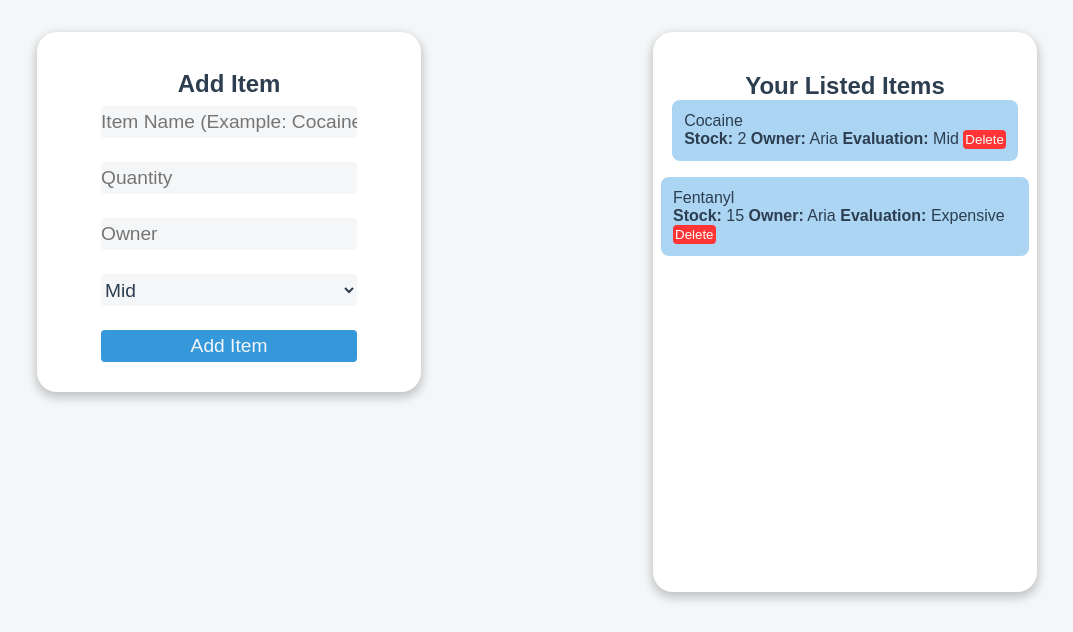
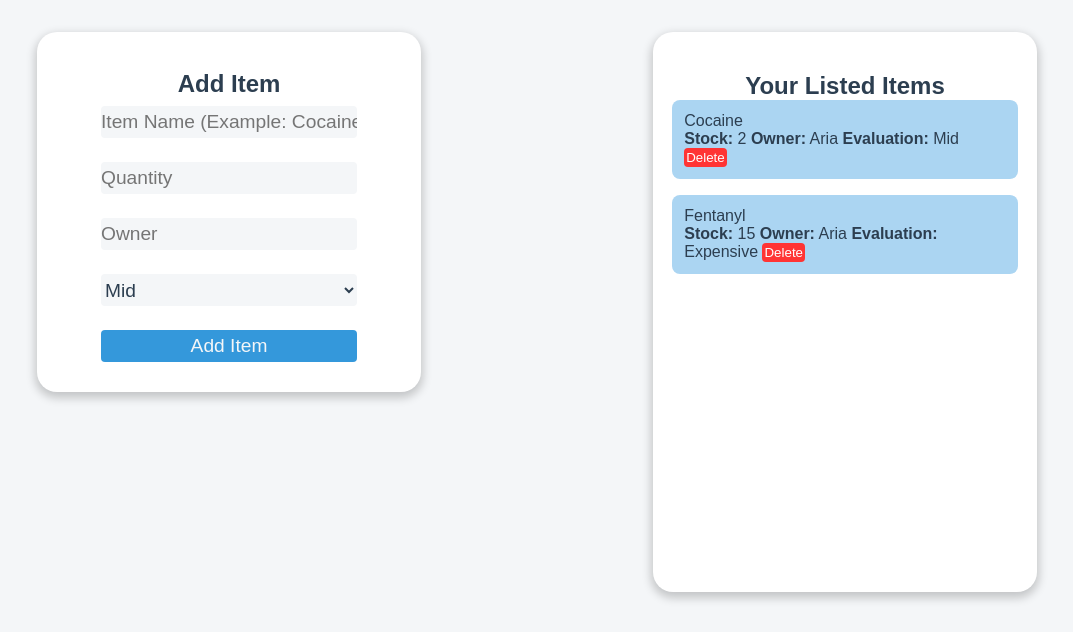
Before and after one commit to Maltiiski/Inventory-json-api, a Flask app: page / in a window 1280 px wide. Shown: the part 103-735 px from the top of the page, without its empty margins (3-1076 px from the left). Run offline with Flask 3, Linux system fonts and the light colour scheme; some web fonts are replaced.

Commit message:
small budge

```diff
--- a/static/style.css
+++ b/static/style.css
@@ -115,9 +115,9 @@ body {
 
 .card-item {
     background-color: #abd5f2;
-    min-width: 10vw;
     padding: 12px;
     border-radius: 8px;
+    width: 27vw;
 }
 
 .delete-btn {
```
